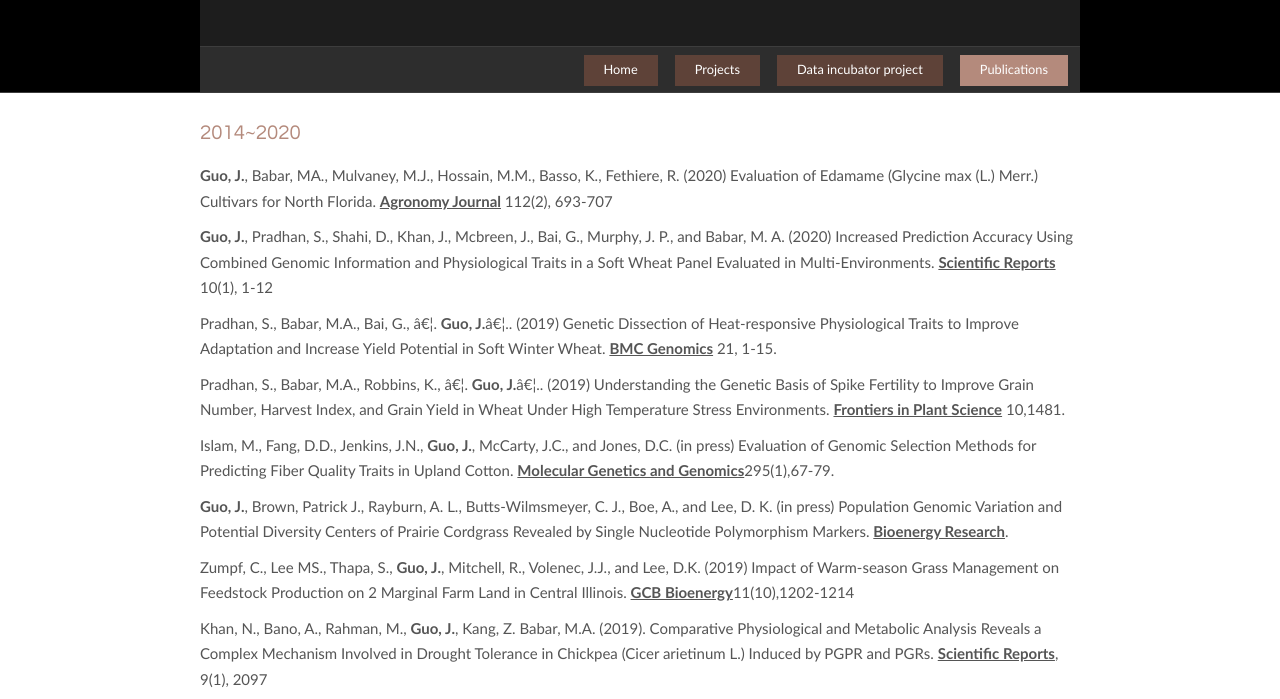
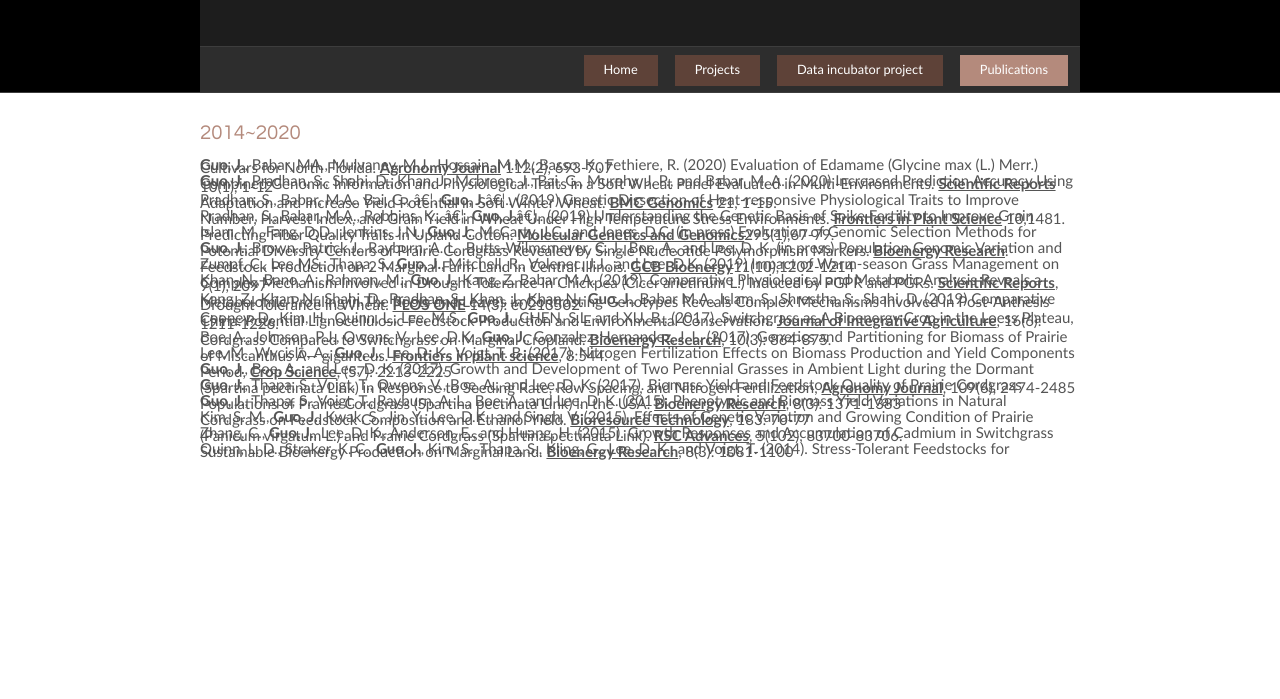
Before and after one commit to field2lab/field2lab.github.io, a plain HTML site: page Publications.html in a window 1280 px wide. Shown: the part 94-793 px from the top of the page. Drawn offline with Linux system fonts and the light colour scheme.

Commit message:
line spacing

```diff
--- a/Publications.html
+++ b/Publications.html
@@ -33,24 +33,24 @@
     <div id="site_content" float:center>
         <!-- insert the page content here -->
         <h2>2014~2020</h2>
-        <p style="font-size:15px"><b> Guo, J.</b>, Babar, MA., Mulvaney, M.J., Hossain, M.M., Basso, K., Fethiere, R. (2020) Evaluation of Edamame (Glycine max (L.) Merr.) Cultivars for North Florida. <b><u>Agronomy Journal</u></b> 112(2), 693-707</br>
-          <p style="font-size:15px"><b>Guo, J.</b>, Pradhan, S., Shahi, D., Khan, J., Mcbreen, J., Bai, G., Murphy, J. P., and Babar, M. A. (2020) Increased Prediction Accuracy Using Combined Genomic Information and Physiological Traits in a Soft Wheat Panel Evaluated in Multi-Environments. <b><u>Scientific Reports</u></b> 10(1), 1-12</br>
-            <p style="font-size:15px">Pradhan, S., Babar, M.A., Bai, G., …. <b>Guo, J.</b>….. (2019) Genetic Dissection of Heat-responsive Physiological Traits to Improve Adaptation and Increase Yield Potential in Soft Winter Wheat. <b><u>BMC Genomics</u></b> 21, 1-15.</br>
-              <p style="font-size:15px">Pradhan, S., Babar, M.A., Robbins, K., …. <b>Guo, J.</b>….. (2019) Understanding the Genetic Basis of Spike Fertility to Improve Grain Number, Harvest Index, and Grain Yield in Wheat Under High Temperature Stress Environments. <b><u>Frontiers in Plant Science</u></b> 10,1481.</br>
-            <p style="font-size:15px">Islam, M., Fang, D.D., Jenkins, J.N., <b>Guo, J.</b>, McCarty, J.C., and Jones, D.C. (in press) Evaluation of Genomic Selection Methods for Predicting Fiber Quality Traits in Upland Cotton. <b><u>Molecular Genetics and Genomics</u></b>295(1),67-79.</br>
-              <p style="font-size:15px"><b>Guo, J.</b>, Brown, Patrick J., Rayburn, A. L., Butts-Wilmsmeyer, C. J., Boe, A., and Lee, D. K. (in press) Population Genomic Variation and Potential Diversity Centers of Prairie Cordgrass Revealed by Single Nucleotide Polymorphism Markers. <b><u>Bioenergy Research</u></b>.</br>
-              <p style="font-size:15px">Zumpf, C., Lee MS., Thapa, S., <b>Guo, J.</b>, Mitchell, R., Volenec, J.J., and Lee, D.K. (2019) Impact of Warm-season Grass Management on Feedstock Production on 2 Marginal Farm Land in Central Illinois. <b><u>GCB Bioenergy</u></b>11(10),1202-1214</br>
-              <p style="font-size:15px">Khan, N., Bano, A., Rahman, M., <b>Guo, J.</b>, Kang, Z. Babar, M.A. (2019). Comparative Physiological and Metabolic Analysis Reveals a Complex Mechanism Involved in Drought Tolerance in Chickpea (Cicer arietinum L.) Induced by PGPR and PGRs. <b><u>Scientific Reports</u></b>, 9(1), 2097</br>
-              <p style="font-size:15px">Kang, Z., Khan, N., Shahi, D., Pradhan, S., Khan, J., Khan N., <b>Guo, J.</b>, Babar M.A., Islam, S., Shrestha, S., Shahi, D. (2019) Comparative Metabolomic Profiling in The Roots and Leaves in Contrasting Genotypes Reveals Complex Mechanisms Involved in Post-Anthesis Drought Tolerance in Wheat. <b><u>PLOS ONE</u></b> 14(3): e0213502</br>
-                <p style="font-size:15px">Cooney, D., Kim, H., Quinn, L., Lee, M.S., <b>Guo, J.</b>, CHEN, S.L. and XU, B., (2017). Switchgrass as A Bioenergy Crop in the Loess Plateau, China: Potential Lignocellulosic Feedstock Production and Environmental Conservation. <b><u>Journal of Integrative Agriculture</u></b>, 16(6): 1211-1226.</br>
-                  <p style="font-size:15px">Boe, A., Johnson, P.J., Owens, V., Lee, D.K., <b>Guo, J.</b>, Gonzalez-Hernandez, J. L. (2017). Genetics and Partitioning for Biomass of Prairie Cordgrass Compared to Switchgrass on Marginal Cropland. <b><u>Bioenergy Research</u></b>, 10(3): 864-875.</br>
-                    <p style="font-size:15px">Lee, M., Wycislo, A., <b>Guo, J.</b>, Lee, D. K., Voigt, T. B. (2017). Nitrogen Fertilization Effects on Biomass Production and Yield Components of Miscanthus × giganteus. <b><u>Frontiers in plant science</u></b>, 8:544.</br>
-<p style="font-size:15px"><b>Guo, J.</b>, Boe, A., and Lee, D. K. (2017). Growth and Development of Two Perennial Grasses in Ambient Light during the Dormant Period, <b><u>Crop Science</u></b>, (57): 2213-2225</br>
-  <p style="font-size:15px"><b>Guo, J.</b>, Thapa, S., Voigt, T., Owens, V., Boe, A., and Lee, D. K. (2017). Biomass Yield and Feedstock Quality of Prairie Cordgrass (Spartina pectinata Link) in Response to Seeding Rate, Row Spacing, and Nitrogen Fertilization, <b><u>Agronomy Journal</u></b>, 109(6), 2474-2485</br>
-  <p style="font-size:15px"><b>Guo, J.</b>, Thapa, S., Voigt, T., Rayburn, A. L., Boe, A., and Lee, D. K. (2015). Phenotypic and Biomass Yield Variations in Natural Populations of Prairie Cordgrass (Spartina pectinata Link) in the USA. <b><u>Bioenergy Research</u></b>, 8(3): 1371-1383</br>
-  <p style="font-size:15px">Kim, S. M., <b>Guo, J.</b>, Kwak, S., Jin, Y., Lee, D.K., and Singh, V. (2015). Effects of Genetic Variation and Growing Condition of Prairie Cordgrass on Feedstock Composition and Ethanol Yield. <b><u>Bioresource Technology</u></b>, 183: 70-77</br>
-  <p style="font-size:15px">Zhang, C., <b>Guo, J.</b>, Lee, D. K., Anderson, E., and Huang, H. (2015). Growth Responses and Accumulation of Cadmium in Switchgrass (Panicum virgatum L.) and Prairie Cordgrass (Spartina pectinata Link). <b><u>RSC Advances</u></b>, 5(102), 83700-83706.</br>
-  <p style="font-size:15px">Quinn, L. D., Straker, K. C., <b>Guo, J.</b>, Kim, S., Thapa, S., Kling, G., Lee, D. K., and Voigt, T. (2014). Stress-Tolerant Feedstocks for Sustainable Bioenergy Production on Marginal Land. <b><u>Bioenergy Research</u></b>, 8(3): 1081-1100</br>
+        <p style="font-size:15px;LINE-HEIGHT:3px"><b> Guo, J.</b>, Babar, MA., Mulvaney, M.J., Hossain, M.M., Basso, K., Fethiere, R. (2020) Evaluation of Edamame (Glycine max (L.) Merr.) Cultivars for North Florida. <b><u>Agronomy Journal</u></b> 112(2), 693-707</br>
+          <p style="font-size:15px;LINE-HEIGHT:3px"><b>Guo, J.</b>, Pradhan, S., Shahi, D., Khan, J., Mcbreen, J., Bai, G., Murphy, J. P., and Babar, M. A. (2020) Increased Prediction Accuracy Using Combined Genomic Information and Physiological Traits in a Soft Wheat Panel Evaluated in Multi-Environments. <b><u>Scientific Reports</u></b> 10(1), 1-12</br>
+            <p style="font-size:15px;LINE-HEIGHT:3px">Pradhan, S., Babar, M.A., Bai, G., …. <b>Guo, J.</b>….. (2019) Genetic Dissection of Heat-responsive Physiological Traits to Improve Adaptation and Increase Yield Potential in Soft Winter Wheat. <b><u>BMC Genomics</u></b> 21, 1-15.</br>
+              <p style="font-size:15px;LINE-HEIGHT:3px">Pradhan, S., Babar, M.A., Robbins, K., …. <b>Guo, J.</b>….. (2019) Understanding the Genetic Basis of Spike Fertility to Improve Grain Number, Harvest Index, and Grain Yield in Wheat Under High Temperature Stress Environments. <b><u>Frontiers in Plant Science</u></b> 10,1481.</br>
+            <p style="font-size:15px;LINE-HEIGHT:3px">Islam, M., Fang, D.D., Jenkins, J.N., <b>Guo, J.</b>, McCarty, J.C., and Jones, D.C. (in press) Evaluation of Genomic Selection Methods for Predicting Fiber Quality Traits in Upland Cotton. <b><u>Molecular Genetics and Genomics</u></b>295(1),67-79.</br>
+              <p style="font-size:15px;LINE-HEIGHT:3px"><b>Guo, J.</b>, Brown, Patrick J., Rayburn, A. L., Butts-Wilmsmeyer, C. J., Boe, A., and Lee, D. K. (in press) Population Genomic Variation and Potential Diversity Centers of Prairie Cordgrass Revealed by Single Nucleotide Polymorphism Markers. <b><u>Bioenergy Research</u></b>.</br>
+              <p style="font-size:15px;LINE-HEIGHT:3px">Zumpf, C., Lee MS., Thapa, S., <b>Guo, J.</b>, Mitchell, R., Volenec, J.J., and Lee, D.K. (2019) Impact of Warm-season Grass Management on Feedstock Production on 2 Marginal Farm Land in Central Illinois. <b><u>GCB Bioenergy</u></b>11(10),1202-1214</br>
+              <p style="font-size:15px;LINE-HEIGHT:3px">Khan, N., Bano, A., Rahman, M., <b>Guo, J.</b>, Kang, Z. Babar, M.A. (2019). Comparative Physiological and Metabolic Analysis Reveals a Complex Mechanism Involved in Drought Tolerance in Chickpea (Cicer arietinum L.) Induced by PGPR and PGRs. <b><u>Scientific Reports</u></b>, 9(1), 2097</br>
+              <p style="font-size:15px;LINE-HEIGHT:3px">Kang, Z., Khan, N., Shahi, D., Pradhan, S., Khan, J., Khan N., <b>Guo, J.</b>, Babar M.A., Islam, S., Shrestha, S., Shahi, D. (2019) Comparative Metabolomic Profiling in The Roots and Leaves in Contrasting Genotypes Reveals Complex Mechanisms Involved in Post-Anthesis Drought Tolerance in Wheat. <b><u>PLOS ONE</u></b> 14(3): e0213502</br>
+                <p style="font-size:15px;LINE-HEIGHT:3px">Cooney, D., Kim, H., Quinn, L., Lee, M.S., <b>Guo, J.</b>, CHEN, S.L. and XU, B., (2017). Switchgrass as A Bioenergy Crop in the Loess Plateau, China: Potential Lignocellulosic Feedstock Production and Environmental Conservation. <b><u>Journal of Integrative Agriculture</u></b>, 16(6): 1211-1226.</br>
+                  <p style="font-size:15px;LINE-HEIGHT:3px">Boe, A., Johnson, P.J., Owens, V., Lee, D.K., <b>Guo, J.</b>, Gonzalez-Hernandez, J. L. (2017). Genetics and Partitioning for Biomass of Prairie Cordgrass Compared to Switchgrass on Marginal Cropland. <b><u>Bioenergy Research</u></b>, 10(3): 864-875.</br>
+                    <p style="font-size:15px;LINE-HEIGHT:3px">Lee, M., Wycislo, A., <b>Guo, J.</b>, Lee, D. K., Voigt, T. B. (2017). Nitrogen Fertilization Effects on Biomass Production and Yield Components of Miscanthus × giganteus. <b><u>Frontiers in plant science</u></b>, 8:544.</br>
+<p style="font-size:15px;LINE-HEIGHT:3px"><b>Guo, J.</b>, Boe, A., and Lee, D. K. (2017). Growth and Development of Two Perennial Grasses in Ambient Light during the Dormant Period, <b><u>Crop Science</u></b>, (57): 2213-2225</br>
+  <p style="font-size:15px;LINE-HEIGHT:3px"><b>Guo, J.</b>, Thapa, S., Voigt, T., Owens, V., Boe, A., and Lee, D. K. (2017). Biomass Yield and Feedstock Quality of Prairie Cordgrass (Spartina pectinata Link) in Response to Seeding Rate, Row Spacing, and Nitrogen Fertilization, <b><u>Agronomy Journal</u></b>, 109(6), 2474-2485</br>
+  <p style="font-size:15px;LINE-HEIGHT:3px"><b>Guo, J.</b>, Thapa, S., Voigt, T., Rayburn, A. L., Boe, A., and Lee, D. K. (2015). Phenotypic and Biomass Yield Variations in Natural Populations of Prairie Cordgrass (Spartina pectinata Link) in the USA. <b><u>Bioenergy Research</u></b>, 8(3): 1371-1383</br>
+  <p style="font-size:15px;LINE-HEIGHT:3px">Kim, S. M., <b>Guo, J.</b>, Kwak, S., Jin, Y., Lee, D.K., and Singh, V. (2015). Effects of Genetic Variation and Growing Condition of Prairie Cordgrass on Feedstock Composition and Ethanol Yield. <b><u>Bioresource Technology</u></b>, 183: 70-77</br>
+  <p style="font-size:15px;LINE-HEIGHT:3px">Zhang, C., <b>Guo, J.</b>, Lee, D. K., Anderson, E., and Huang, H. (2015). Growth Responses and Accumulation of Cadmium in Switchgrass (Panicum virgatum L.) and Prairie Cordgrass (Spartina pectinata Link). <b><u>RSC Advances</u></b>, 5(102), 83700-83706.</br>
+  <p style="font-size:15px;LINE-HEIGHT:3px">Quinn, L. D., Straker, K. C., <b>Guo, J.</b>, Kim, S., Thapa, S., Kling, G., Lee, D. K., and Voigt, T. (2014). Stress-Tolerant Feedstocks for Sustainable Bioenergy Production on Marginal Land. <b><u>Bioenergy Research</u></b>, 8(3): 1081-1100</br>
 </p2>
 </div>
 </body>
```
